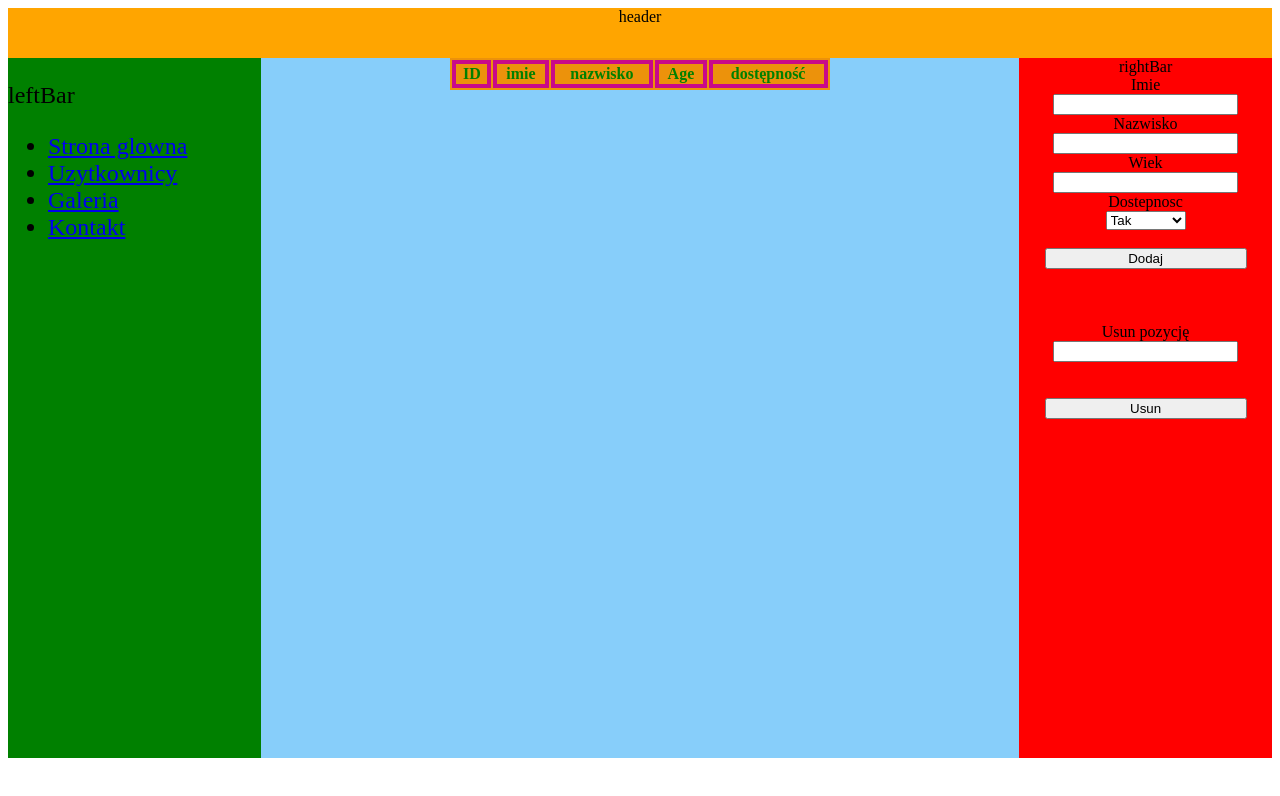
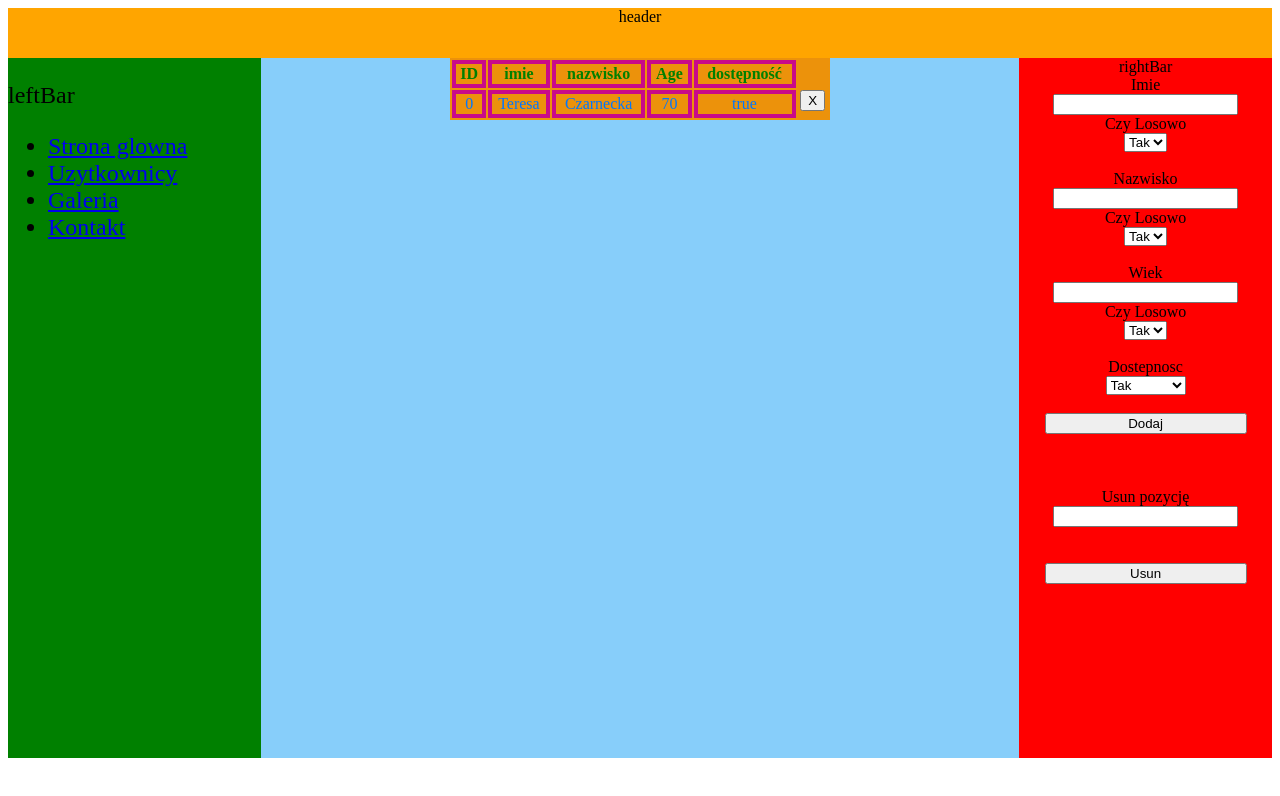
Before and after one commit to danieldymek/Web-frontend-hemmersbach, a plain HTML site: page PROJECT-23-03-21-podstronyPart2/indexUZYTKONICY.html in a window 1280 px wide. Both pictures are taken after a click on the button "Dodaj". Drawn offline with Linux system fonts and the light colour scheme.

Commit message:
added auto input + removed manual input

```diff
--- a/PROJECT-23-03-21-podstronyPart2/first.js
+++ b/PROJECT-23-03-21-podstronyPart2/first.js
@@ -5,7 +5,7 @@ function a(){
     newTrElement.className = "newTrElement"
     getTBody.appendChild(newTrElement)
     var getTrElementByClassName = document.getElementsByClassName("newTrElement")
-    console.log(getTrElementByClassName.length)//debug ilosci elementow o id newTrElement(tagi <tr>)
+    // console.log(getTrElementByClassName.length)//debug ilosci elementow o id newTrElement(tagi <tr>)
     var getTrElementLenght = getTrElementByClassName.length
     var getTrElement = document.getElementsByTagName("tr")[getTrElementLenght]
 
@@ -18,28 +18,56 @@ function a(){
     //imie
     var newTdElement1 = document.createElement("td")
     var getInput0 = document.getElementById("input0")
-    newTdElement1.innerHTML = getInput0.value
+    //randomizacja
+    var getNameRandomize = document.getElementById("randomizeName")
+    if (getNameRandomize.value = true){
+        newTdElement1.innerHTML = randName()
+    }else{
+        newTdElement1.innerHTML = getInput0.value
+    }
     //nazwisko
     var newTdElement2 = document.createElement("td")
     var getInput1 = document.getElementById("input1")
-    newTdElement2.innerHTML = getInput1.value
+    //randomizacja
+    var getSurnameRandomize = document.getElementById("randomizeSurname")
+    if (getSurnameRandomize.value = true){
+        newTdElement2.innerHTML = randSurname()
+
+    }else{
+        newTdElement2.innerHTML = getInput1.value
+    }
     //wiek
     var newTdElement3 = document.createElement("td")
     var getInput2 = document.getElementById("input2")
-    newTdElement3.innerHTML = getInput2.value
+    //randomizacja
+    var getWiekRadomize = document.getElementById("randomizeAge")
+    if (getWiekRadomize.value = true){
+        newTdElement3.innerHTML = randAge()
+    }else{
+        newTdElement3.innerHTML = getInput4.value
+    }
+
     //dostepnosc
     var newTdElement4 = document.createElement("td")
     var getInput3 = document.getElementById("input3Select")
-    newTdElement4.innerHTML = getInput3.value
+        newTdElement4.innerHTML = getInput3.value
     //sprawdza czy pola nie sa puste i usuwa niepotrzebne <tr>
     if(getInput0.value != "" && getInput1.value != "" && getInput2.value != "" ){
         getTBody.appendChild(newTrElement)
     }else{
         getTBody.removeChild(newTrElement)
     }
-    if(getInput0.value == "" || getInput1.value == "" || getInput2.value == "" ){
-        alert("sprawdź pola i dodaj użytkowników jeszcze raz!")
+    //if tr > 22 - nie generuj wiecej
+    if(!(getTrElementLenght > 22)){
+        getTBody.appendChild(newTrElement)
+    }else{
+        getTBody.removeChild(newTrElement)
+        alert("Lista jest za duża. Usuń już istniejących użytkowników aby dodać nowych")
     }
+
+    // if(getInput0.value == "" || getInput1.value == "" || getInput2.value == "" ){
+    //     alert("sprawdź pola i dodaj użytkowników jeszcze raz!")
+    // }
     getTrElement.appendChild(newTdElement5)//id
     getTrElement.appendChild(newTdElement1)//imie
     getTrElement.appendChild(newTdElement2)//nazwisko
@@ -65,10 +93,23 @@ function b(){
 }
 
 // usuwanie userow przez button przy kazdym userze
-function c(){
-    var button = document.getElementById("deleteButton")[0];
-    button.onclick = function() {
-        console.log("asd")
-        console.log("test")
-    }
+
+
+
+// randomizacja imion
+function randName(){
+
+    var NameArr = ["Ilona","Liliana","Ewa","Jadwiga","Teresa","Magda","Danuta","Bogda","Felicja","Alice"]
+    var rand = Math.floor(Math.random() * NameArr.length)
+    return NameArr[rand]
 }
+function randSurname(){
+
+    var NameArr = ["Kowalczyk","Stępień","Sadowska","Wójcik","Stępień","Włodarczyk","Pietrzak","Kołodziej","Adamska","Czarnecka"]
+    var rand = Math.floor(Math.random() * NameArr.length)
+    return NameArr[rand]
+}
+function randAge(){
+     var rand = 18 + Math.floor(Math.random() * 60)
+     return rand;
+}
--- a/PROJECT-23-03-21-podstronyPart2/indexUZYTKONICY.html
+++ b/PROJECT-23-03-21-podstronyPart2/indexUZYTKONICY.html
@@ -62,13 +62,31 @@
         <div class="tableController" >
         <label id="label0">Imie</label><br>
             <input id="input0" type="text"><br>
+        <label id="isRandom0" >Czy Losowo</label><br>
 
+        <select name="input3" id="randomizeName">
+            <option value="true">Tak</option>
+            <option value="false">Nie</option>
+          </select><br>
+          <br>
         <label id="label1">Nazwisko</label><br>
             <input id="input1" type="text"><br>
+            <label id="isRandom1" >Czy Losowo</label><br>
 
+            <select name="input3" id="randomizeSurname">
+                <option value="true">Tak</option>
+                <option value="false">Nie</option>
+              </select><br>
+              <br>
         <label id="label2">Wiek</label><br>
             <input id="input2" type="number"><br>
+            <label id="isRandom1" >Czy Losowo</label><br>
 
+            <select name="input3" id="randomizeAge">
+                <option value="true">Tak</option>
+                <option value="false">Nie</option>
+              </select><br>
+              <br>
         <label id="label3">Dostepnosc</label><br>
         <select name="input3" id="input3Select">
             <option value="true">Tak</option>
```
